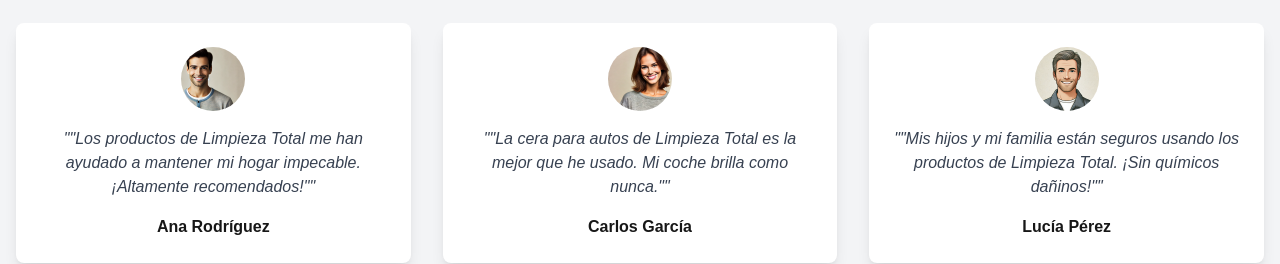
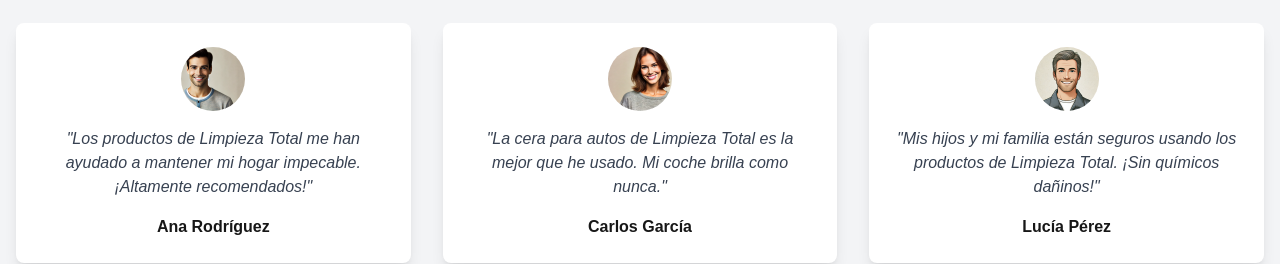
Before and after one commit to jonathandevelopment/limpieza-total, a Next.js app: page / in a window 1280 px wide. Shown: the part 2000-2264 px from the top of the page. Built offline with nearby package versions, Linux system fonts and the light colour scheme.

Commit message:
fixed error

```diff
--- a/src/app/components/Testimonials/index.tsx
+++ b/src/app/components/Testimonials/index.tsx
@@ -14,7 +14,7 @@
                 />
               </div>
               <p className="text-gray-700 text-center italic mb-4">
-                "&quot;Los productos de Limpieza Total me han ayudado a mantener mi hogar impecable. ¡Altamente recomendados!"&quot;
+                &quot;Los productos de Limpieza Total me han ayudado a mantener mi hogar impecable. ¡Altamente recomendados!&quot;
               </p>
               <h3 className="text-center font-semibold">Ana Rodríguez</h3>
             </div>
@@ -29,7 +29,7 @@
                 />
               </div>
               <p className="text-gray-700 text-center italic mb-4">
-                "&quot;La cera para autos de Limpieza Total es la mejor que he usado. Mi coche brilla como nunca."&quot;
+                &quot;La cera para autos de Limpieza Total es la mejor que he usado. Mi coche brilla como nunca.&quot;
               </p>
               <h3 className="text-center font-semibold">Carlos García</h3>
             </div>
@@ -44,7 +44,7 @@
                 />
               </div>
               <p className="text-gray-700 text-center italic mb-4">
-                "&quot;Mis hijos y mi familia están seguros usando los productos de Limpieza Total. ¡Sin químicos dañinos!"&quot;
+                &quot;Mis hijos y mi familia están seguros usando los productos de Limpieza Total. ¡Sin químicos dañinos!&quot;
               </p>
               <h3 className="text-center font-semibold">Lucía Pérez</h3>
             </div>
--- a/src/app/page.tsx
+++ b/src/app/page.tsx
@@ -1,4 +1,3 @@
-import Image from "next/image";
 import Navbar from "./components/Navbar";
 import Footer from "./components/Footer";
 import Header from "./components/Header";
```
